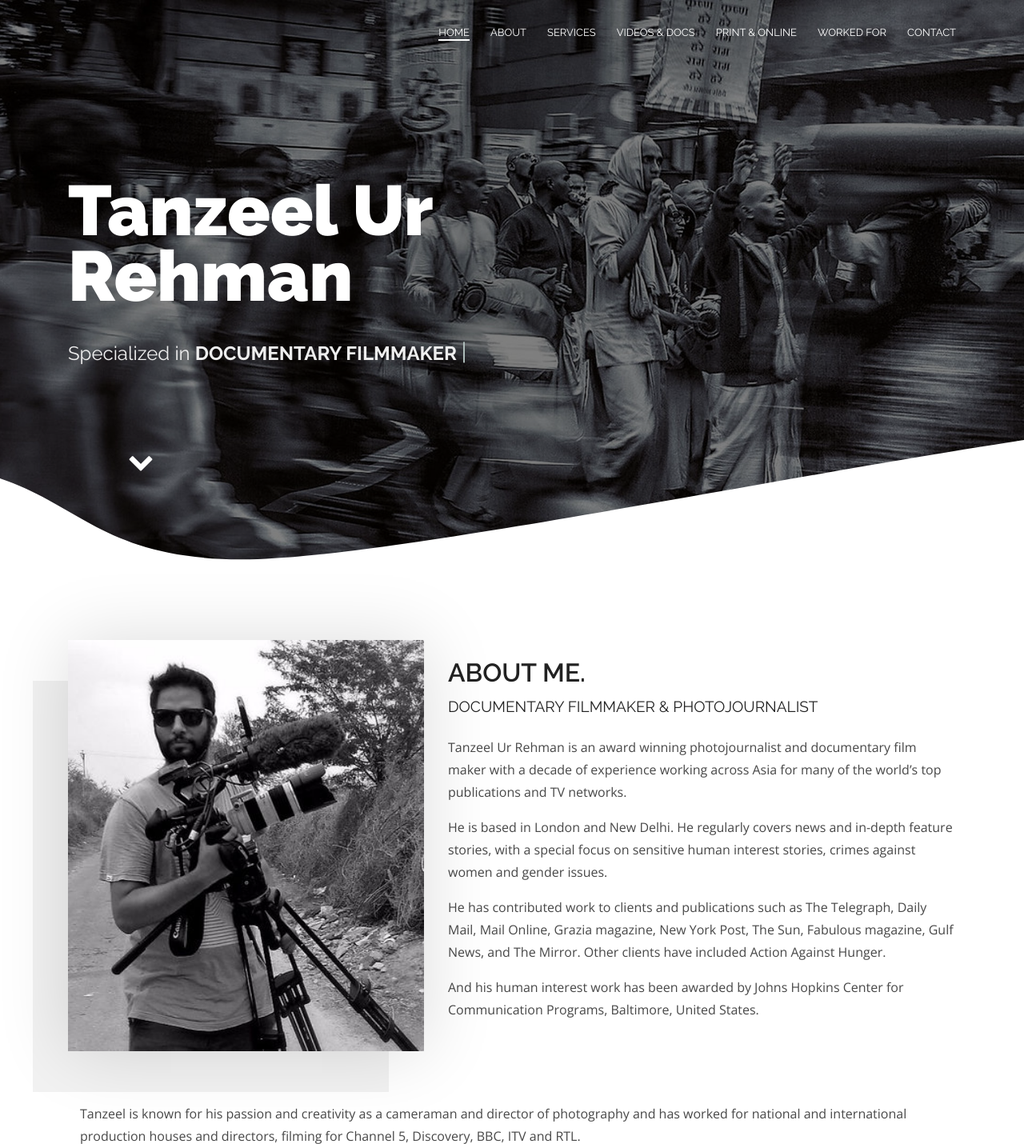
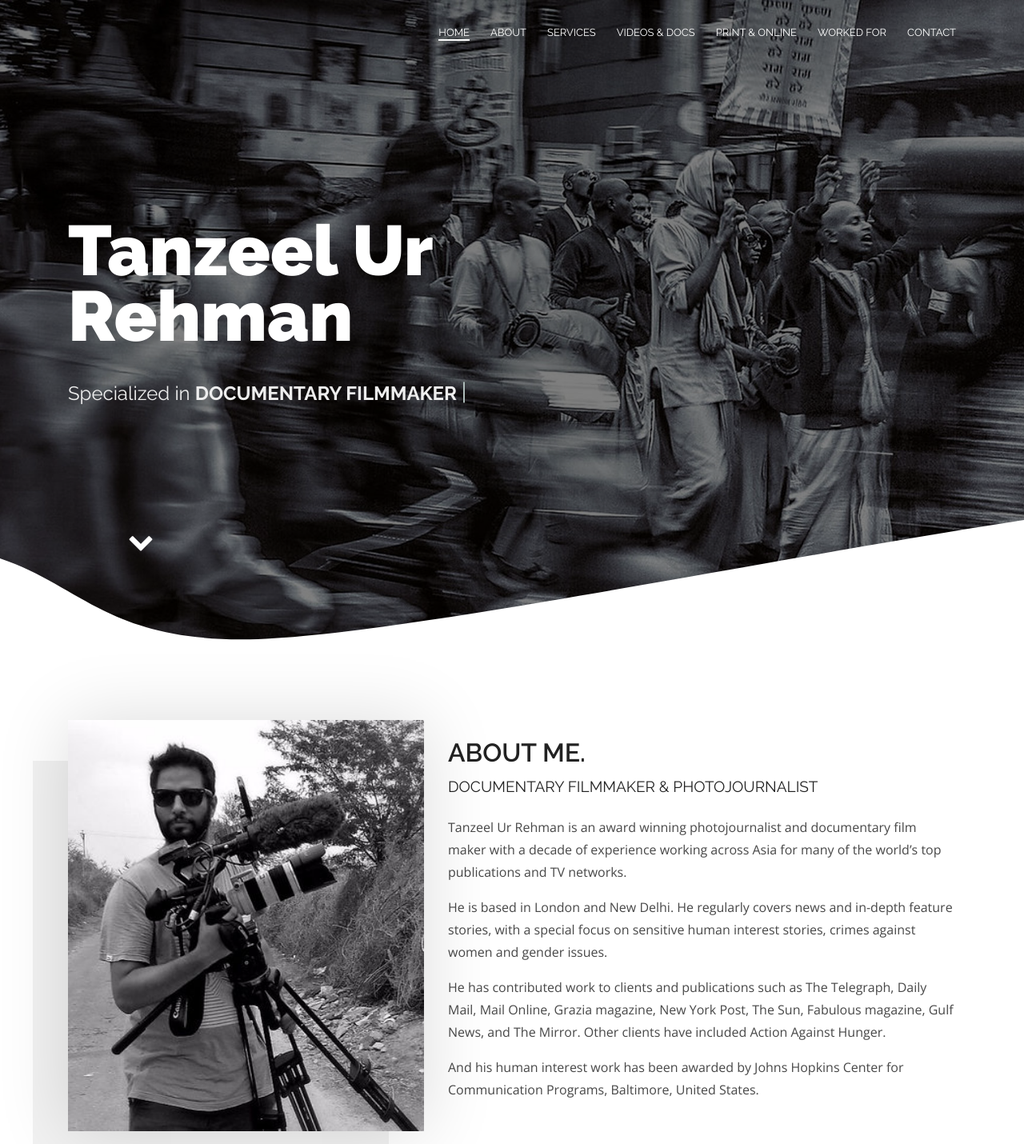
Before and after one commit to muzzuaj/tanzeel, a PHP site: page / in a window 1280 px wide. Shown: the top 1430 px of the page at 80% size. Run offline with PHP 8.4, Linux system fonts and the light colour scheme; some libraries are stand-ins or nearby versions.

Commit message:
Update style.css

```diff
--- a/css/style.css
+++ b/css/style.css
@@ -1627,7 +1627,6 @@ section.banner-blog .banner-caption h1 {
   background-repeat: no-repeat;
   position: relative;
   overflow: hidden;
-  height: 700px !important;
 }
 .about-content.second {
   margin-top: 8vh;
```
